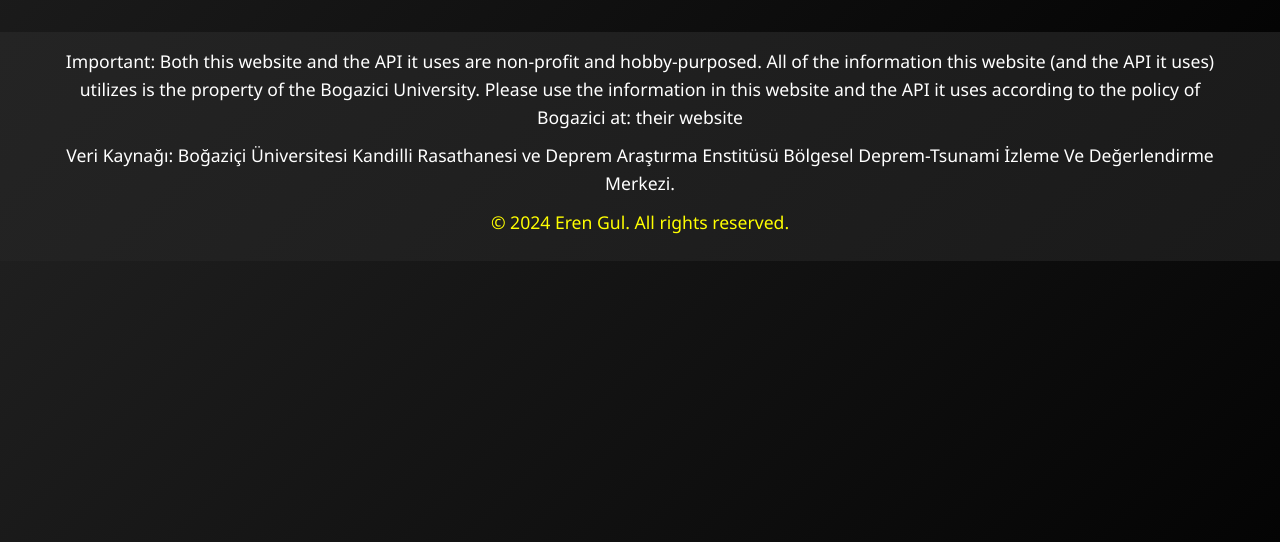
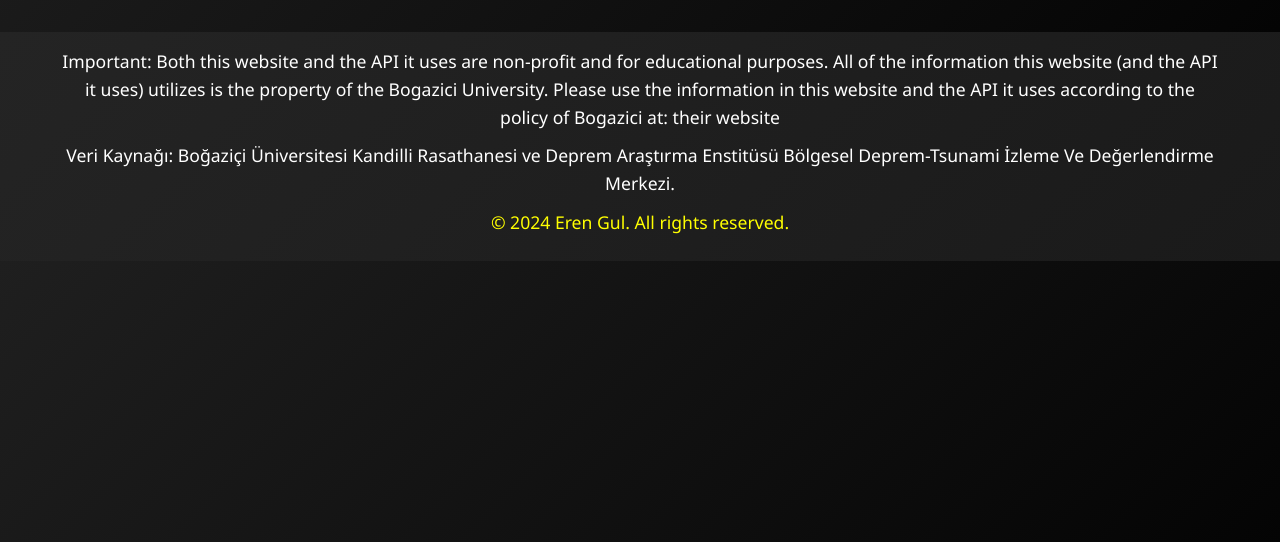
Before and after one commit to eygul/earthquake, a plain HTML site: page all_quakes.html in a window 1280 px wide. Shown: the part 258-800 px from the top of the page. Drawn offline with Linux system fonts and the light colour scheme; no server answers.

Commit message:
fix footer

```diff
--- a/all_quakes.html
+++ b/all_quakes.html
@@ -37,7 +37,7 @@
   </main>
   <footer id="footer">
     <div class="container">
-      <p>Important: Both this website and the API it uses are non-profit and hobby-purposed. All of the information this website (and the API it uses) utilizes is the property of the Bogazici University. Please use the information in this website and the API it uses according to the policy of Bogazici at: <a href="http://www.koeri.boun.edu.tr/scripts/lst9.asp">their website</a></p>
+      <p>Important: Both this website and the API it uses are non-profit and for educational purposes. All of the information this website (and the API it uses) utilizes is the property of the Bogazici University. Please use the information in this website and the API it uses according to the policy of Bogazici at: <a href="http://www.koeri.boun.edu.tr/scripts/lst9.asp">their website</a></p>
       <p>Veri Kaynağı: Boğaziçi Üniversitesi Kandilli Rasathanesi ve Deprem Araştırma Enstitüsü Bölgesel Deprem-Tsunami İzleme Ve Değerlendirme Merkezi.</p>
       <p id="yel">&copy; 2024 <a style='color:yellow;' href="http://www.erenyilmazgul.com/">Eren Gul</a>. All rights reserved.</p>
     </div>
```
Also changed, not shown: index.html (+1 -1 lines).
